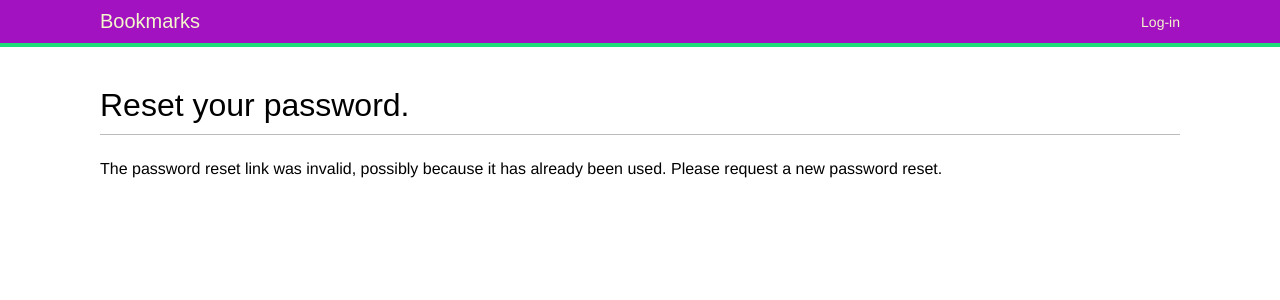
After one commit to jessc1/Bookmarks-App, a Django app: page /account/reset/1/1/ in a window 1280 px wide. The commit adds this page. Shown: the top 300 px of the page. Run offline with Django 3.2, Linux system fonts and the light colour scheme; some web fonts are replaced.

Commit message:
changing password views

```diff
--- a/account/templates/base.html
+++ b/account/templates/base.html
@@ -23,7 +23,8 @@
   {% endif %}
   <span class="user">
     {% if request.user.is_authenticated %}
-      Hello {{ request.user.first_name }},
+      Hello{{ request.user.first_name }},
+
       <a href="{% url "logout" %}">Logout</a>
     {% else %}
       <a href="{% url "login" %}">Log-in</a>
--- a/account/templates/registration/login.html
+++ b/account/templates/registration/login.html
@@ -19,6 +19,7 @@
             <input type = "hidden" name = "next" value = "{{next}}"/>
             <p><input type = "submit" value="Log-in"></p>
         </form>
+        <p><a href="{%url "password_reset" %}">Forgotten your password?</a></p>
     </div>
 
 {% endblock %}
--- /dev/null
+++ b/account/templates/registration/password_change_done.html
@@ -0,0 +1,6 @@
+{% extends "base.html" %}
+{% block title %} Password changed{% endblock %}
+{% block content %}
+    <h1>Password changed</h1>
+    <p>Your password has been sucessfully changed.</p>
+{% endblock %}
--- /dev/null
+++ b/account/templates/registration/password_reset_complete.html
@@ -0,0 +1,6 @@
+{% extends "base.html" %}
+{% block title %}Password reset{% endblock %}
+{% block content %}
+    <h1>Password set</h1>
+    <p>Your password had been set. You can <a href= "{% url "login"%}">log in now</a></p>
+{% endblock %}
--- /dev/null
+++ b/account/templates/registration/password_reset_confirm.html
@@ -0,0 +1,16 @@
+{% extends "base.html" %}
+{% block title %} Reset your password {% endblock %}
+{% block content %}
+    <h1>Reset your password.</h1>
+    {% if validlink %}
+        <p>Please enter your new password twice: </p>
+        <form method = "post">
+            {{form.as_p}}
+            {% csrf_token %}
+            <p><input type = "submit" value = "Change my password" /></p>
+        </form>
+    {% else %}
+        <p> The password reset link was invalid, possibly because it has already been used.
+            Please request a new password reset.</p>
+    {% endif %}
+{% endblock %}
--- /dev/null
+++ b/account/templates/registration/password_reset_email.html
@@ -0,0 +1,3 @@
+Someone asked for password reset for email{{email}}. Follow the link below:
+{{protocol}} :// {{domain}}{% url "password_reset_confirm" uidb64=uid token=token %}
+Your username, in case you've forgotten: {{user.get_username}}
--- a/account/urls.py
+++ b/account/urls.py
@@ -9,5 +9,22 @@ urlpatterns=[
     path('', views.dashboard, name= 'dashboard'),
     path('login/', auth_views.LoginView.as_view(), name = 'login'),
     path('logout/', auth_views.LogoutView.as_view(), name='logout'),
-
+    path('password_change/', auth_views.PasswordChangeView.as_view(),
+        name = 'password_change'),
+    path('password_change/done',
+        auth_views.PasswordChangeDoneView.as_view(),
+        name = 'password_change_done'),
+    # reset password urls
+    path('password_reset/',
+        auth_views.PasswordResetView.as_view(),
+        name= 'password_reset'),
+    path('password_reset/done/',
+        auth_views.PasswordResetDoneView.as_view(),
+        name= 'password_reset_done'),
+    path('reset/<uidb64>/<token>/',
+        auth_views.PasswordResetConfirmView.as_view(),
+        name= 'password_reset_confirm'),
+    path('reset/done/',
+        auth_views.PasswordResetCompleteView.as_view(),
+        name = 'password_reset_complete'),
 ]
--- a/bookmarks/settings.py
+++ b/bookmarks/settings.py
@@ -119,8 +119,13 @@ USE_TZ = True
 # Static files (CSS, JavaScript, Images)
 # https://docs.djangoproject.com/en/3.0/howto/static-files/
 
+
+
 STATIC_URL = '/static/'
 
 LOGIN_REDIRECT_URL = 'dashboard'
 LOGIN_URL = 'login'
 LOGOUT_URL = 'logout'
+
+
+EMAIL_BACKEND = 'django.core.mail.backends.console.EmailBackend'
```
Also changed, not shown: account/templates/registration/password_change_form.html (added, +11 -0 lines), account/templates/registration/password_reset_done.html (added, +7 -0 lines), account/templates/registration/password_reset_form.html (added, +11 -0 lines), functional_tests.py (added, +24 -0 lines), db.sqlite3.
